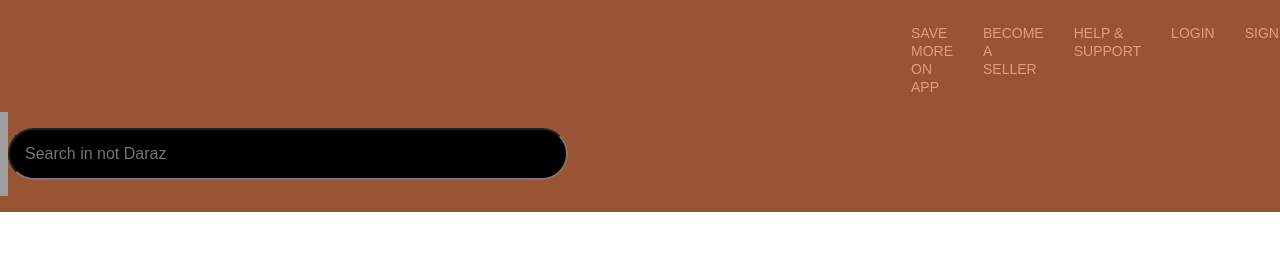
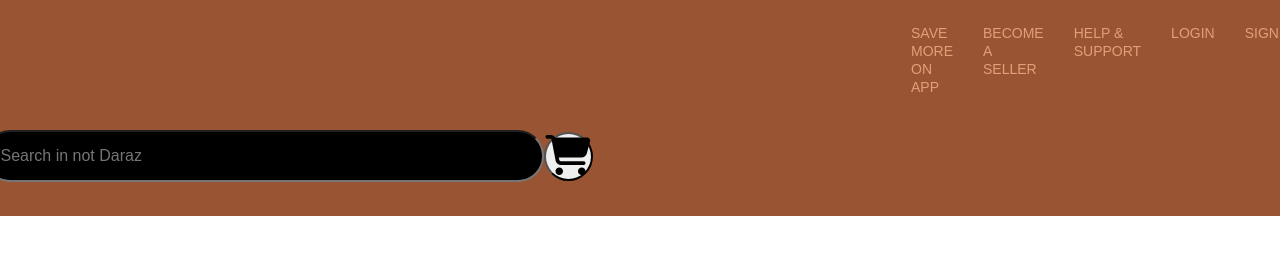
Before and after one commit to sab-inn/Daraz-clone, a plain HTML site: page index.html in a window 1280 px wide. Shown: the top 254 px of the page. Drawn offline with Linux system fonts and the light colour scheme; grey boxes are pictures that could not be loaded.

Commit message:
ok final product

```diff
--- a/index.html
+++ b/index.html
@@ -6,6 +6,7 @@
     <title>Daraz Clone</title>
     <link rel="stylesheet" href="style.css">
     <link rel="icon" href="https://lzd-img-global.slatic.net/us/domino/3b870cb043c7f8a9741cbf66329e294e.png" type="image/png">
+    <link rel="stylesheet" href="https://cdnjs.cloudflare.com/ajax/libs/font-awesome/6.4.0/css/all.min.css">
 </head>
 <body>
     <div class="upperbody">
@@ -18,8 +19,9 @@
         </div>
     <div class="middlebody">
         <div class="logo">
-            <img src="https://lzd-img-global.slatic.net/us/domino/3b870cb043c7f8a9741cbf66329e294e.png" alt="Logo">
+            <a href="index.html"><img src="https://lzd-img-global.slatic.net/us/domino/3b870cb043c7f8a9741cbf66329e294e.png" alt="Logo"></a>
             <input type="text" placeholder="Search in not Daraz">
+            <button><i class="fa-solid fa-cart-shopping"></i></button>
         </div>
     </div>
 </div>
--- a/style.css
+++ b/style.css
@@ -63,7 +63,11 @@ body {
 .logo img {
     width: 7rem;
 }
-
+button{
+    font-size: 2.5rem;
+    border-radius: 100%;
+    cursor: pointer;
+}
 @keyframes colorChange {
     0% { color: #333; }
     100% { color: #e29f78; }
```
Also changed, not shown: cart.jpg (added).
